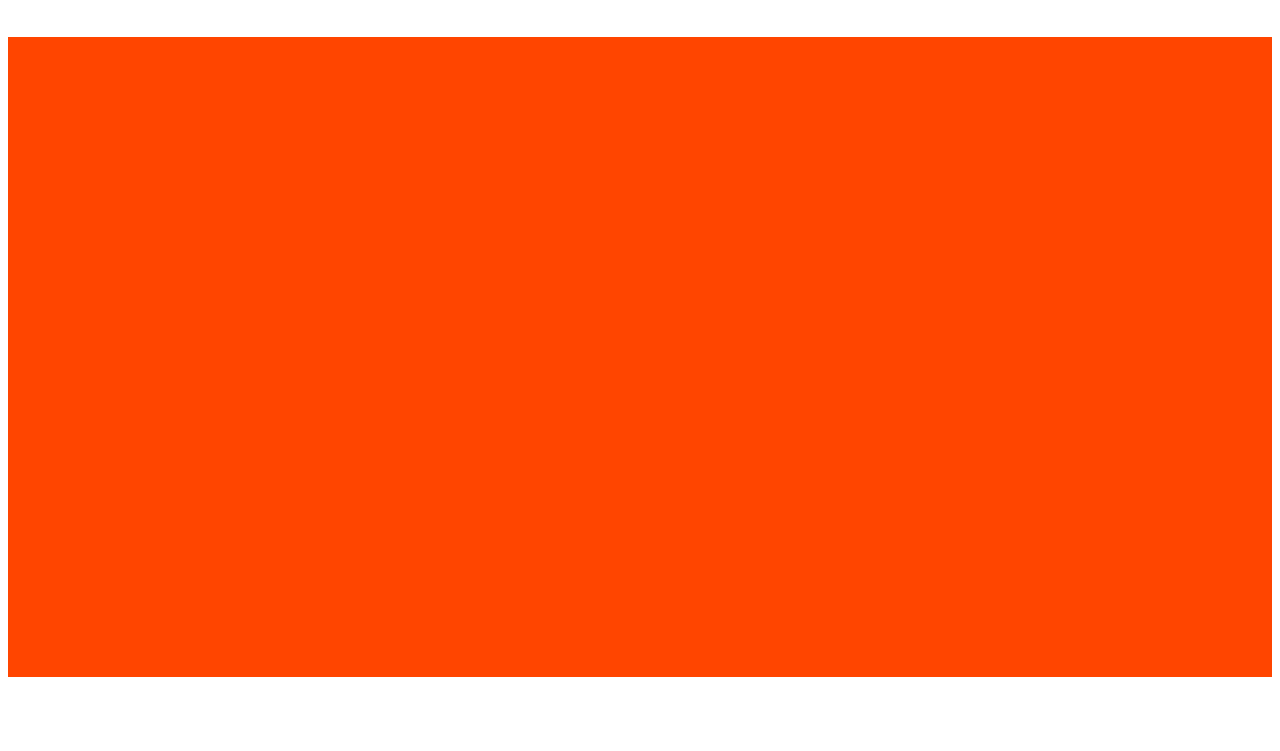
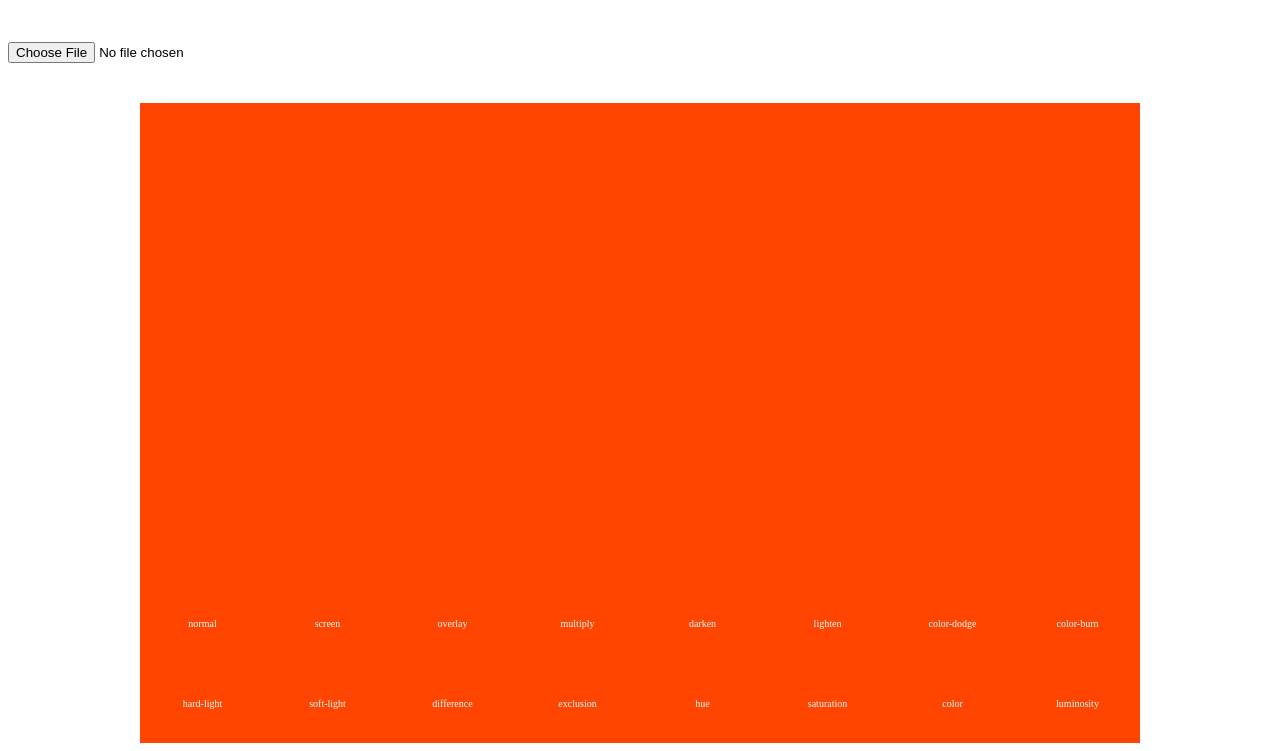
Before and after one commit to abruzzi/css-blend-demo, a website: page app/index.html in a window 1280 px wide. Shown: the part 72-823 px from the top of the page. Before the commit the page ends 800 px from the top, so only its background shows below. Drawn offline with nearby package versions, Linux system fonts and the light colour scheme; files that its build step writes are made by us from their sources.

Commit message:
draw some boxes

```diff
--- a/app/index.html
+++ b/app/index.html
@@ -11,8 +11,62 @@
         <link rel="stylesheet" href="css/main.css">
     </head>
     <body>
+    	<h1>CSS Background Blend Demo</h1>
     	<input type="file" id="file-upload" />
     	<div id="container"></div>
+
+    	<div class="blend-modes">
+    		<ul>
+    			<li class="mode">
+    				<div class="thumb">normal</div>
+    			</li>
+    			<li class="mode">
+    				<div class="thumb">screen</div>
+    			</li>
+    			<li class="mode">
+    				<div class="thumb">overlay</div>
+    			</li>
+    			<li class="mode">
+    				<div class="thumb">multiply</div>
+    			</li>
+    			<li class="mode">
+    				<div class="thumb">darken</div>
+    			</li>
+    			<li class="mode">
+    				<div class="thumb">lighten</div>
+    			</li>
+    			<li class="mode">
+    				<div class="thumb">color-dodge</div>
+    			</li>
+    			<li class="mode">
+    				<div class="thumb">color-burn</div>
+    			</li>
+    			<li class="mode">
+    				<div class="thumb">hard-light</div>
+    			</li>
+    			<li class="mode">
+    				<div class="thumb">soft-light</div>
+    			</li>
+    			<li class="mode">
+    				<div class="thumb">difference</div>
+    			</li>
+    			<li class="mode">
+    				<div class="thumb">exclusion</div>
+    			</li>
+    			<li class="mode">
+    				<div class="thumb">hue</div>
+    			</li>
+    			<li class="mode">
+    				<div class="thumb">saturation</div>
+    			</li>
+    			<li class="mode">
+    				<div class="thumb">color</div>
+    			</li>
+    			<li class="mode">
+    				<div class="thumb">luminosity</div>
+    			</li>
+    		</ul>
+    	</div>
     	<script src="js/main.js"></script>
     </body>
 </html>
--- a/app/scss/main.scss
+++ b/app/scss/main.scss
@@ -1,23 +1,67 @@
 html {
+	font-family: 'Microsoft YaHei', sans-seirf;
 	font-size: 10px;
 }
 
-// #file-upload {
-// 	border: none;
-// 	background: orangered;
-// 	color: white;
-// 	padding: .4rem .8rem;
-// 	text-transform: uppercase;
-// }
+$max-width: 1000px;
+
+%clearfix {
+  &:after {
+    content: "";
+    display: table;
+    clear: both;
+  }
+}
+
+h1 {
+	max-width: $max-width;
+	text-align: center;
+	text-transform: uppercase;
+	margin: 2rem auto;
+	font-size: 3rem;
+}
 
 #file-upload {
 	margin: 4rem 0;
 }
 
 #container {
+	max-width: $max-width;
 	height: 300px;
+	margin: 0 auto;
 	background-color: orangered;
 	background-blend-mode: normal;
 	background-size: cover;
-	height: 80vh;
+	height: 60vh;
 }
+
+.blend-modes {
+	ul, li {
+		padding: 0;
+		margin: 0;
+	}
+	max-width: $max-width;
+	margin: 0 auto;
+
+	ul {
+		@extend %clearfix;
+	}
+
+	li {
+		list-style: none;
+		float: left;
+		display: table;
+		width: 12.5%;
+
+		.thumb {
+			display: table-cell;
+			background-color: orangered;
+			color: white;
+			text-align: center;
+			vertical-align: middle;
+			height: 8rem;
+		}
+	}
+
+
+}
```
